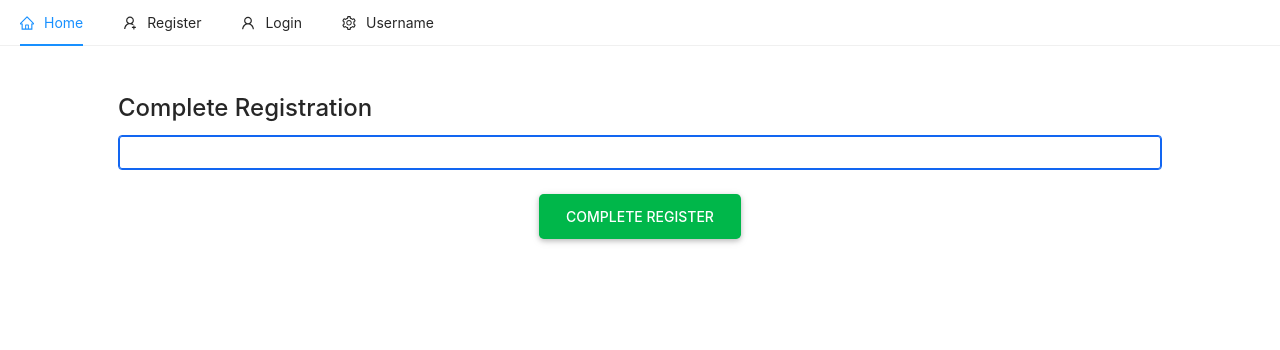
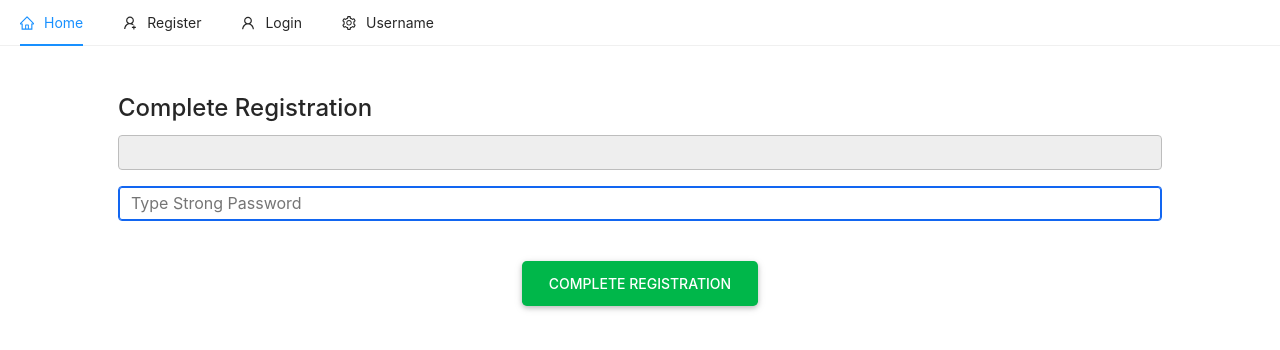
Before and after one commit to highonranking/ecommerce_app, a React (Create React App) app in the folder client/: page /register/complete in a window 1280 px wide. Shown: the top 350 px of the page. Built offline with nearby package versions, Linux system fonts and the light colour scheme.

Commit message:
Completed registration page

```diff
--- a/client/src/App.js
+++ b/client/src/App.js
@@ -6,7 +6,7 @@ import Login from './pages/auth/Login.js';
 import Register from './pages/auth/Register.js';
 import Home from './pages/Home.js';
 import Header from './components/nav/Header';
-import RegisterComplete  from './pages/auth/RegisterComplete.js';
+import RegisterComplete  from "./pages/auth/RegisterComplete";
 
 
 const App = ()  => {
--- a/client/src/pages/auth/Register.js
+++ b/client/src/pages/auth/Register.js
@@ -22,7 +22,8 @@ const Register = () => {
         setEmail("");
 
     }
-    const registerForm = () => <form onSubmit={handleSubmit}>
+    const registerForm = () =>(
+    <form onSubmit={handleSubmit}>
         <input type="email"
          className="form-control"
          value={email}
@@ -37,6 +38,7 @@ const Register = () => {
 
 
     </form>
+    );
     return (
         <div className="container p-5">
             <div className="row">
--- a/client/src/pages/auth/RegisterComplete.js
+++ b/client/src/pages/auth/RegisterComplete.js
@@ -8,28 +8,40 @@ const RegisterComplete = ({history}) => {
 
 
     useState(() => {
-        console.log(window.localStorage.getItem('emailForRegistration'));
+        setEmail(window.localStorage.getItem('emailForRegistration'));
     }, []);
 
     const handleSubmit = async (e) => {
-        e.preventDefault() ;   // prevent browser from reload
+        e.preventDefault() ;
+
+        // prevent browser from reload
 
     };
-    const completeRegistrationForm = () => <form onSubmit={handleSubmit}>
+    const completeRegistrationForm = () => (
+    <form onSubmit={handleSubmit}>
         <input type="email"
          className="form-control"
          value={email}
-         onChange={e => setEmail(e.target.value)}
+         disabled
+         />
+
+        <input type="password"
+         className="form-control mt-3"
+         value={password}
+         onChange={e => setPassword(e.target.value)}
+         placeholder="Type Strong Password"
          autoFocus
          />
-        <div className="text-center">
+
+        <div className="text-center mt-3">
         <button type="submit" className="btn btn-lg btn-success btn-raised mt-4">
-           Complete  Register
+           Complete  Registration
          </button>
         </div>
 
 
     </form>
+    );
     return (
         <div className="container p-5">
             <div className="row">
```
